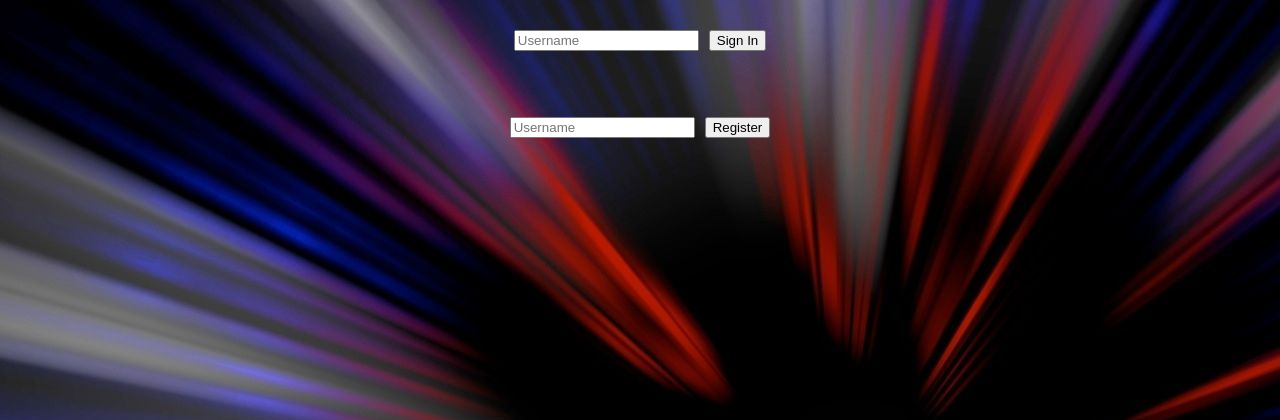
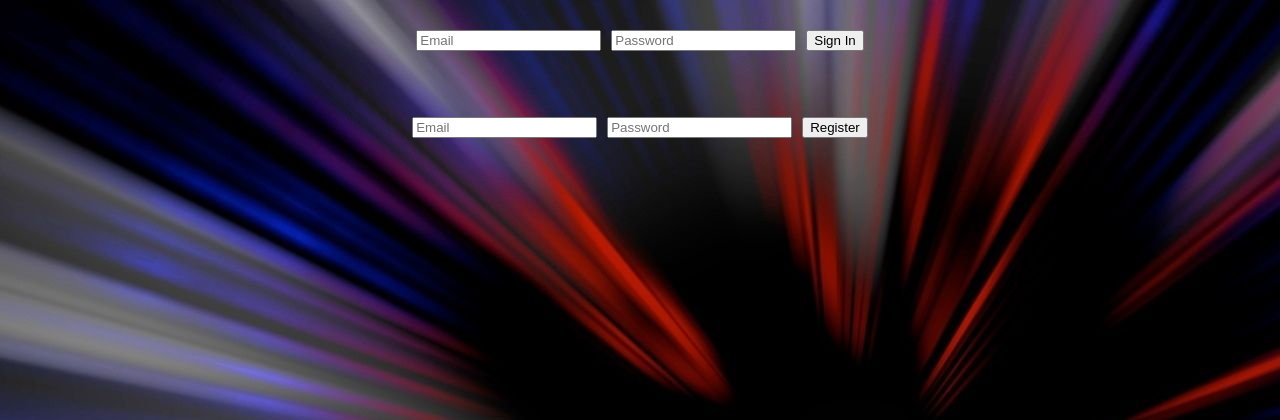
Before and after one commit to miles-phillips0/4350-Group-Project, a Flask app: page /signin in a window 1280 px wide. Shown: the top 420 px of the page. Run offline with Flask 2, Linux system fonts and the light colour scheme; parts of the project's set-up code (start-up, migrations or seed data) failed here and were passed over.

Commit message:
added password support

```diff
--- a/app.py
+++ b/app.py
@@ -1,28 +1,40 @@
 import os
-from flask_login import(login_user, LoginManager,login_required, logout_user,current_user,)
+from flask_login import (
+    login_user,
+    LoginManager,
+    login_required,
+    logout_user,
+    current_user,
+)
 from flask import Flask, flash, redirect, render_template, url_for
 from flask_sqlalchemy import SQLAlchemy
 import flask
 from dotenv import load_dotenv, find_dotenv
+import bcrypt
+from sqlalchemy.dialects.postgresql import BYTEA
 
 
 load_dotenv(find_dotenv())
 
 app = flask.Flask(__name__)
-app.config['SEND_FILE_MAX_AGE_DEFAULT'] = 0
-app.config['SQLALCHEMY_DATABASE_URI'] = os.getenv('DATABASE_URL')
-if app.config['SQLALCHEMY_DATABASE_URI'].startswith("postgres://"):
-    app.config['SQLALCHEMY_DATABASE_URI'] = app.config["SQLALCHEMY_DATABASE_URI"].replace("postgres://", "postgresql://")
+app.config["SEND_FILE_MAX_AGE_DEFAULT"] = 0
+app.config["SQLALCHEMY_DATABASE_URI"] = os.getenv("HEROKU_POSTGRESQL_IVORY_URL")
+if app.config["SQLALCHEMY_DATABASE_URI"].startswith("postgres://"):
+    app.config["SQLALCHEMY_DATABASE_URI"] = app.config[
+        "SQLALCHEMY_DATABASE_URI"
+    ].replace("postgres://", "postgresql://")
 app.config["SECRET_KEY"] = os.getenv("SECRET_KEY")
 
 
-
-app.config['SQLALCHEMY_TRACK_MODIFICATIONS'] = False
+app.config["SQLALCHEMY_TRACK_MODIFICATIONS"] = False
 db = SQLAlchemy(app)
 
-class Users(db.Model):
+
+class User(db.Model):
     id = db.Column(db.Integer, primary_key=True)
-    userName = db.Column(db.String(120), nullable=False)
+    email = db.Column(db.String(120), nullable=False)
+    hash = db.Column(BYTEA, nullable=False)
+
 
 db.create_all()
 
@@ -30,57 +42,66 @@ login_manager = LoginManager()
 login_manager.init_app(app)
 login_manager.login_view = "signin"
 
+
 @login_manager.user_loader
 def load_user(user_id):
-    return Users.query.get(int(user_id))
+    return User.query.get(int(user_id))
 
 
-@app.route('/', methods=["GET", "POST"])
-@login_required
+@app.route("/", methods=["GET", "POST"])
 def index():
     if flask.request.method == "POST":
         data = flask.request.form
-        # newUserForm =
-        newUser = Users(userName= data["r_username"] )
-        # newPass = Users(password= data["r_password"])
-
-        # Flask form for Username
+        email = data["r_email"]
+        password = data["r_password"]
+        if email == "":
+            flash("Email Not Entered")
+            return flask.render_template("login.html")
+        if password == "":
+            flash("Password Not Entered")
+            return flask.render_template("login.html")
+        hashed = bcrypt.hashpw(password.encode("utf-8"), bcrypt.gensalt())
+        newUser = User(email=email, hash=hashed)
         db.session.add(newUser)
         db.session.commit()
-    return flask.render_template( "login.html")
+        user = User.query.filter_by(email=email).first()
+        if bcrypt.checkpw(password.encode("utf-8"), user.hash):
+            print("success")
 
-@app.route('/signin', methods = ["GET","POST"])
+    return flask.render_template("login.html")
+
+
+@app.route("/signin", methods=["GET", "POST"])
 def signin():
 
     if flask.request.method == "POST":
 
-        print(flask.request.form.get('username'))
-        u_name= flask.request.form.get('username')
-        if Users.query.filter_by(userName=u_name).first():
-            flash("User Authenticated")
-            print("User Found")
-            return flask.render_template( "index.html")
+        data = flask.request.form
+        email = data["email"]
+        password = data["password"]
+        if email == "":
+            flash("Email Not Entered")
+            return flask.render_template("login.html")
+        if password == "":
+            flash("Password Not Entered")
+            return flask.render_template("login.html")
+        user = User.query.filter_by(email=email).first()
+
+        if user:
+            if bcrypt.checkpw(password.encode("utf-8"), user.hash):
+                return flask.render_template("index.html")
 
         else:
-            flash("User Not Found")
-            print("User Not found", u_name)
-            return flask.render_template("login.html")
-
+            flash("User not found")
 
     return flask.render_template("login.html")
 
 
-
-@app.route('/logout')
+@app.route("/logout")
 def logout():
     logout_user()
-    flash('You were logged out.')
-    return redirect(url_for('signin'))
+    flash("You were logged out.")
+    return redirect(url_for("signin"))
 
 
-app.run(
-    host=os.getenv('IP', '0.0.0.0'),
-    port=int(os.getenv('PORT', 8080)),
-    debug=True
-
-)
+app.run(host=os.getenv("IP", "0.0.0.0"), port=int(os.getenv("PORT", 8080)), debug=True)
--- a/templates/login.html
+++ b/templates/login.html
@@ -1,22 +1,26 @@
 <html>
+
 <head>
     <link rel="stylesheet" href="static/style.css" />
 </head>
+
 <body>
     <div class='container'>
 
         <form method="POST" action="/signin">
 
-                <input type="text" placeholder="Username" name="username"/>
-                <input type="submit" value="Sign In"/>
+            <input type="text" placeholder="Email" name="email" />
+            <input type="text" placeholder="Password" name="password" />
+            <input type="submit" value="Sign In" />
 
         </form>
 
 
         <form method="POST" action="/">
 
-                <input type="text" placeholder="Username" name="r_username"/>
-                <input type="submit" value="Register"/>
+            <input type="text" placeholder="Email" name="r_email" />
+            <input type="text" placeholder="Password" name="r_password" />
+            <input type="submit" value="Register" />
 
         </form>
         {% with messages = get_flashed_messages() %}
```
Also changed, not shown: hashTest.py (added, +20 -0 lines). Lines whose indentation alone changed are shown as unchanged.
